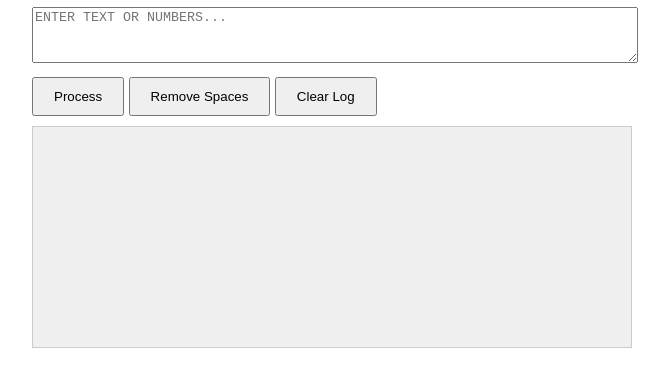
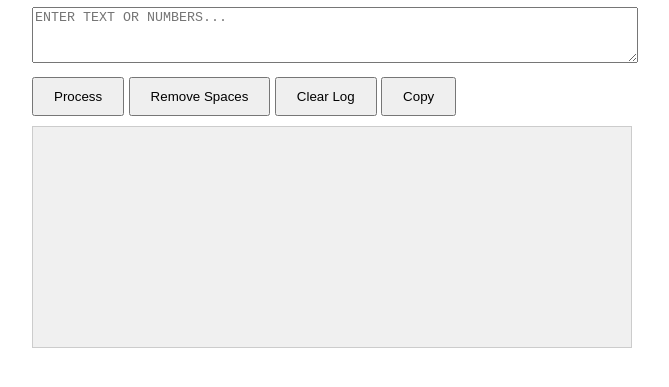
Before and after one commit to ez-af/Numeric-Core-Solver, a plain HTML site: page Core.html in a window 1280 px wide. Shown: the part 151-538 px from the top of the page, without its empty margins (308-977 px from the left). Drawn offline with Linux system fonts and the light colour scheme.

Commit message:
Updated Core

```diff
--- a/Core.html
+++ b/Core.html
@@ -25,6 +25,8 @@
   <button onclick="processInput()">Process</button>
   <button onclick="removeSpaces()">Remove Spaces</button>
   <button onclick="clearLog()">Clear Log</button>
+  <button onclick="copyInput()">Copy</button>
+  <span id="copyStatus" style="color:green; font-size:0.9em; margin-top:5px;"></span>
   <div id="log"></div>
 
   <script>
@@ -33,6 +35,17 @@
 
     function clearLog() {
       document.getElementById("log").textContent = '';
+    }
+
+    function copyInput() {
+      const text = document.getElementById("inputBox").textContent;
+      navigator.clipboard.writeText(text).then(() => {
+        const status = document.getElementById("copyStatus");
+        status.textContent = "✅ Copied to clipboard";
+        setTimeout(() => {
+          status.textContent = "";
+        }, 1500); // message disappears after 1.5 seconds
+      });
     }
 
     function log(message) {
```
